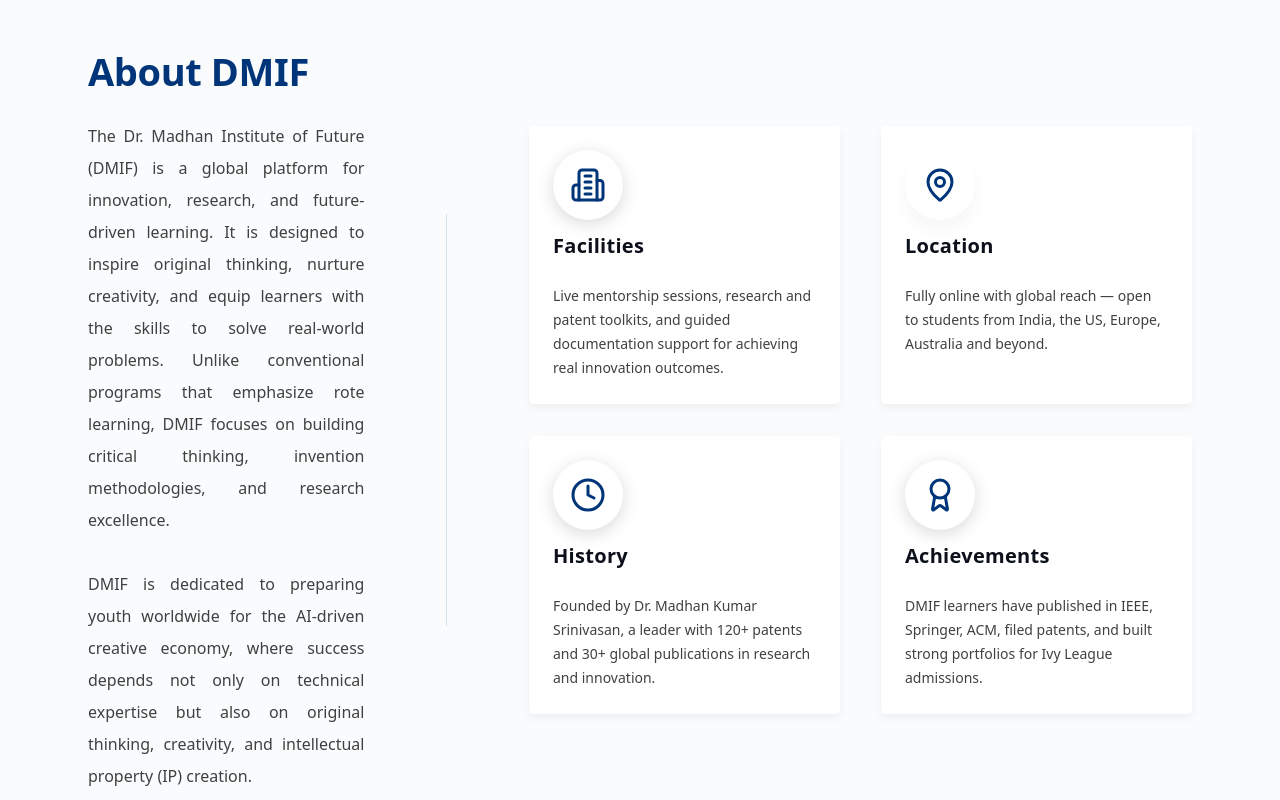
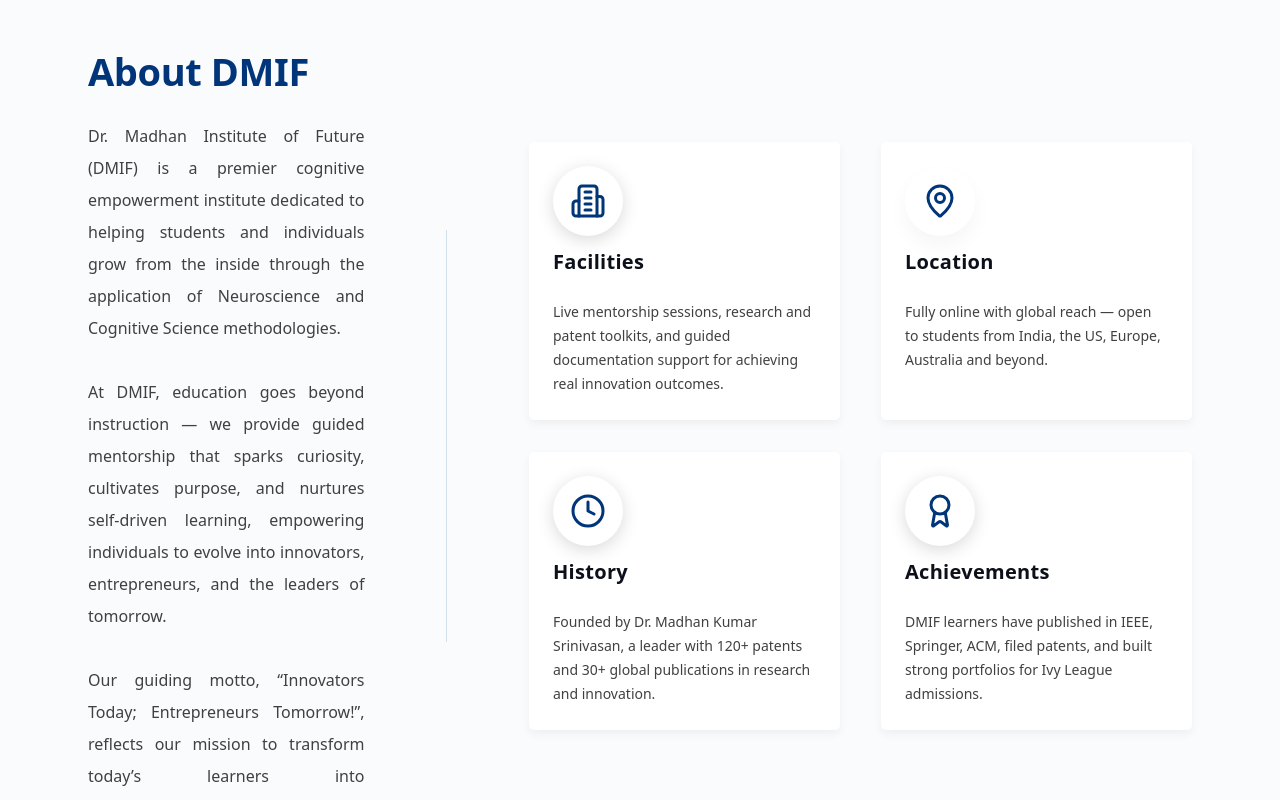
Before and after one commit to Imaginex2025/DMIF-Landing, a React (Vite) app: page / in a window 1280 px wide. Shown: the part 1920-2720 px from the top of the page. Built offline with nearby package versions, Linux system fonts and the light colour scheme.

Commit message:
updated about

```diff
--- a/src/Section/Home/AboutDMIFSection.tsx
+++ b/src/Section/Home/AboutDMIFSection.tsx
@@ -19,12 +19,15 @@
             About DMIF
           </h2>
           <p className="font-medium text-sm sm:text-base leading-6 sm:leading-7 lg:leading-[32px] text-[#404040] text-justify px-2 sm:px-0">
-The Dr. Madhan Institute of Future (DMIF) is a global platform for innovation, research, and future-driven learning. It is designed to inspire original thinking, nurture creativity, and equip learners with the skills to solve real-world problems. Unlike conventional programs that emphasize rote learning, DMIF focuses on building critical thinking, invention methodologies, and research excellence.
+Dr. Madhan Institute of Future (DMIF) is a premier cognitive empowerment institute dedicated to helping students and individuals grow from the inside through the application of Neuroscience and Cognitive Science methodologies.
+     <br /><br />
+At DMIF, education goes beyond instruction — we provide guided mentorship that sparks curiosity, cultivates purpose, and nurtures self-driven learning, empowering individuals to evolve into innovators, entrepreneurs, and the leaders of tomorrow.
+
 
 
 
             <br /><br />
-      DMIF is dedicated to preparing youth worldwide for the AI-driven creative economy, where success depends not only on technical expertise but also on original thinking, creativity, and intellectual property (IP) creation.
+     Our guiding motto, “Innovators Today; Entrepreneurs Tomorrow!”, reflects our mission to transform today’s learners into tomorrow’s changemakers.
           </p>
 
           {/* <div className="flex justify-center lg:justify-start px-2 sm:px-0">
```
